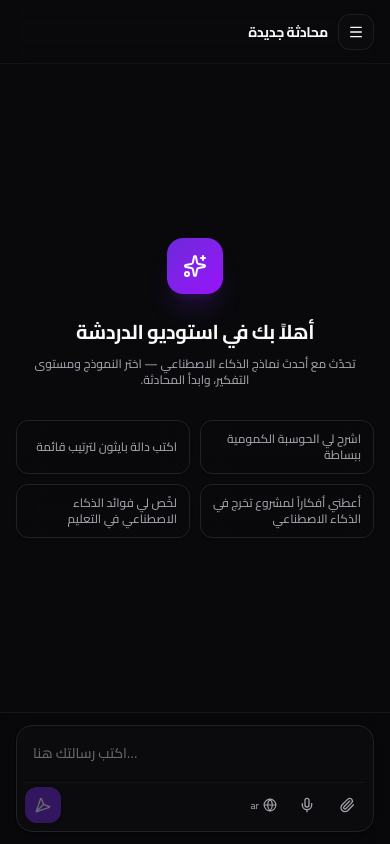
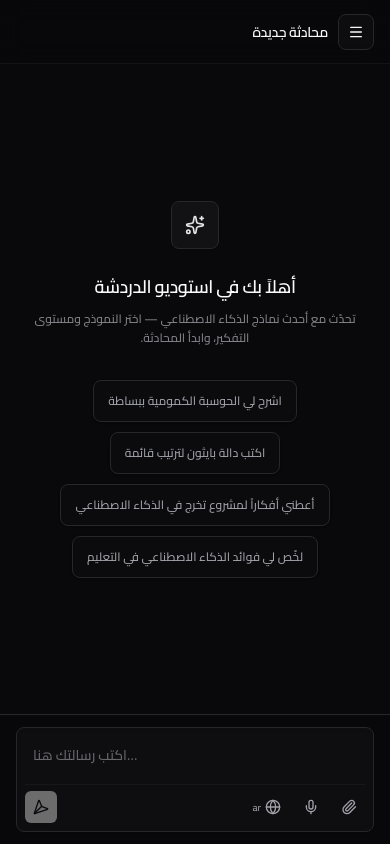
Before and after one commit to narozezzat/chat-ai, a Next.js app: page / in a window 390 px wide. Built offline with nearby package versions, Linux system fonts and the light colour scheme.

Commit message:
refactor: implement next-themes, create textarea component, and refactor ChatInput UI to use Button component

```diff
--- a/src/app/globals.css
+++ b/src/app/globals.css
@@ -29,36 +29,36 @@
 }
 
 :root {
-  /* Premium Dark Theme (Stripe/Linear styled) */
+  /* Classic Zinc Dark Theme */
   --background: hsl(240 10% 3.9%);
   --foreground: hsl(0 0% 98%);
 
-  --card: hsl(240 10% 5%);
+  --card: hsl(240 10% 3.9%);
   --card-foreground: hsl(0 0% 98%);
 
-  --popover: hsl(240 10% 5%);
+  --popover: hsl(240 10% 3.9%);
   --popover-foreground: hsl(0 0% 98%);
 
-  --primary: hsl(263.4 70% 50.4%);
-  --primary-foreground: hsl(210 20% 98%);
+  --primary: hsl(0 0% 98%);
+  --primary-foreground: hsl(240 5.9% 10%);
 
-  --secondary: hsl(240 3.7% 12%);
+  --secondary: hsl(240 3.7% 10%);
   --secondary-foreground: hsl(0 0% 98%);
 
-  --muted: hsl(240 3.7% 12%);
+  --muted: hsl(240 3.7% 10%);
   --muted-foreground: hsl(240 5% 64.9%);
 
-  --accent: hsl(240 3.7% 12%);
+  --accent: hsl(240 3.7% 15.9%);
   --accent-foreground: hsl(0 0% 98%);
 
-  --destructive: hsl(0 62.8% 45%);
-  --destructive-foreground: hsl(0 85.7% 97.3%);
+  --destructive: hsl(0 62.8% 30.6%);
+  --destructive-foreground: hsl(0 0% 98%);
 
-  --border: hsl(240 3.7% 14%);
-  --input: hsl(240 3.7% 14%);
+  --border: hsl(240 3.7% 15.9%);
+  --input: hsl(240 3.7% 15.9%);
   --ring: hsl(240 4.9% 83.9%);
 
-  --radius: 0.75rem;
+  --radius: 0.5rem;
 }
 
 /* Base styles */
@@ -72,32 +72,20 @@ body {
   text-rendering: optimizeLegibility;
 }
 
-/* Premium ambient backdrop glow */
-body::before {
-  content: '';
-  position: fixed;
-  inset: 0;
-  background:
-    radial-gradient(60rem 60rem at 80% -20%, rgba(124, 58, 237, 0.08), transparent 70%),
-    radial-gradient(50rem 50rem at -10% 110%, rgba(147, 51, 234, 0.08), transparent 70%);
-  pointer-events: none;
-  z-index: -1;
-}
-
 /* Custom premium scrollbar */
 ::-webkit-scrollbar {
-  width: 8px;
-  height: 8px;
+  width: 6px;
+  height: 6px;
 }
 ::-webkit-scrollbar-track {
   background: transparent;
 }
 ::-webkit-scrollbar-thumb {
-  background: hsl(240 3.7% 16%);
+  background: hsl(240 3.7% 20%);
   border-radius: 999px;
 }
 ::-webkit-scrollbar-thumb:hover {
-  background: hsl(240 3.7% 24%);
+  background: hsl(240 3.7% 30%);
 }
 
 /* Pulsing red recording dot */
@@ -108,7 +96,7 @@ body::before {
   }
   50% {
     opacity: 0.4;
-    transform: scale(0.75);
+    transform: scale(0.8);
   }
 }
 .rec-dot {
@@ -138,7 +126,7 @@ body::before {
 @keyframes msg-in {
   from {
     opacity: 0;
-    transform: translateY(8px);
+    transform: translateY(4px);
   }
   to {
     opacity: 1;
@@ -146,12 +134,12 @@ body::before {
   }
 }
 .msg-in {
-  animation: msg-in 0.25s cubic-bezier(0.16, 1, 0.3, 1) both;
+  animation: msg-in 0.2s cubic-bezier(0.16, 1, 0.3, 1) both;
 }
 
 /* Markdown chat bubble styling */
 .prose-chat {
-  line-height: 1.75;
+  line-height: 1.7;
   word-break: break-word;
 }
 .prose-chat > :first-child {
@@ -161,12 +149,12 @@ body::before {
   margin-bottom: 0;
 }
 .prose-chat p {
-  margin: 0.6rem 0;
+  margin: 0.5rem 0;
 }
 .prose-chat ul,
 .prose-chat ol {
-  margin: 0.6rem 0;
-  padding-inline-start: 1.5rem;
+  margin: 0.5rem 0;
+  padding-inline-start: 1.25rem;
 }
 .prose-chat ul {
   list-style: disc;
@@ -175,38 +163,43 @@ body::before {
   list-style: decimal;
 }
 .prose-chat li {
-  margin: 0.3rem 0;
+  margin: 0.25rem 0;
 }
 .prose-chat h1,
 .prose-chat h2,
 .prose-chat h3 {
-  font-weight: 700;
-  margin: 1.25rem 0 0.5rem;
-  line-height: 1.3;
+  font-weight: 600;
+  margin: 1rem 0 0.4rem;
+  line-height: 1.25;
+  color: var(--foreground);
 }
 .prose-chat h1 {
-  font-size: 1.35rem;
+  font-size: 1.25rem;
 }
 .prose-chat h2 {
-  font-size: 1.15rem;
+  font-size: 1.1rem;
 }
 .prose-chat h3 {
-  font-size: 1.05rem;
+  font-size: 1rem;
 }
 .prose-chat a {
-  color: hsl(263.4 70% 65.4%);
+  color: var(--foreground);
   text-decoration: underline;
-  text-underline-offset: 4px;
+  text-underline-offset: 3px;
+  transition: opacity 0.15s;
+}
+.prose-chat a:hover {
+  opacity: 0.8;
 }
 .prose-chat blockquote {
-  border-inline-start: 4px solid var(--primary);
-  padding-inline-start: 0.85rem;
+  border-inline-start: 3px solid var(--border);
+  padding-inline-start: 0.75rem;
   color: var(--muted-foreground);
-  margin: 0.75rem 0;
+  margin: 0.5rem 0;
 }
 .prose-chat table {
   border-collapse: collapse;
-  margin: 0.75rem 0;
+  margin: 0.5rem 0;
   display: block;
   width: 100%;
   overflow-x: auto;
@@ -214,20 +207,20 @@ body::before {
 .prose-chat th,
 .prose-chat td {
   border: 1px solid var(--border);
-  padding: 0.5rem 0.75rem;
+  padding: 0.4rem 0.6rem;
 }
 .prose-chat th {
-  background: var(--muted);
+  background: var(--secondary);
   font-weight: 600;
 }
 .prose-chat :not(pre) > code {
-  background: var(--muted);
-  color: hsl(263.4 70% 90%);
-  padding: 0.15rem 0.4rem;
+  background: var(--secondary);
+  color: var(--foreground);
+  padding: 0.1rem 0.3rem;
   border-radius: 0.25rem;
   font-size: 0.85em;
   font-family: ui-monospace, SFMono-Regular, Menlo, monospace;
 }
 .prose-chat pre {
-  margin: 0.75rem 0;
+  margin: 0.5rem 0;
 }
--- a/src/app/layout.tsx
+++ b/src/app/layout.tsx
@@ -16,7 +16,7 @@ export const metadata: Metadata = {
 
 export const viewport: Viewport = {
   colorScheme: 'dark',
-  themeColor: '#0f0a1e',
+  themeColor: '#09090b',
 }
 
 export default function RootLayout({ children }: { children: ReactNode }) {
--- a/src/app/page.tsx
+++ b/src/app/page.tsx
@@ -114,19 +114,19 @@ export default function RootPage(): React.JSX.Element {
       {/* Main chat window viewport */}
       <div className="flex flex-1 flex-col overflow-hidden relative animate-in fade-in duration-300">
         {/* Top Header navbar */}
-        <header className="sticky top-0 z-20 flex h-16 w-full items-center justify-between border-b border-border/40 bg-card/30 backdrop-blur-md px-4 shrink-0">
+        <header className="sticky top-0 z-20 flex h-16 w-full items-center justify-between border-b border-border/40 bg-zinc-950/20 backdrop-blur-md px-4 shrink-0">
           <div className="flex items-center gap-2.5">
             <Button
               variant="ghost"
               size="icon"
-              className="flex h-9 w-9 items-center justify-center rounded-xl bg-card border border-border/80 hover:bg-muted md:hidden"
+              className="flex h-9 w-9 items-center justify-center rounded-lg bg-zinc-900/30 border border-border hover:bg-zinc-800 md:hidden"
               onClick={() => setSidebarOpen(true)}
               aria-label="افتح القائمة الجانبية"
             >
-              <Menu className="h-5 w-5" />
+              <Menu className="h-5 w-5" aria-hidden="true" />
             </Button>
             <div className="flex items-center gap-2">
-              <span dir="auto" className="text-sm font-bold tracking-tight text-foreground md:text-base">
+              <span dir="auto" className="text-sm font-semibold tracking-tight text-foreground md:text-base">
                 {activeSession?.title || 'محادثة جديدة'}
               </span>
             </div>
@@ -136,11 +136,11 @@ export default function RootPage(): React.JSX.Element {
             <Button
               variant="ghost"
               size="icon"
-              className="h-9 w-9 rounded-xl border border-border/80 bg-card hover:bg-muted md:flex hidden"
+              className="h-9 w-9 rounded-lg border border-border bg-zinc-900/30 hover:bg-zinc-800 md:flex hidden"
               onClick={handleNewChat}
               aria-label="محادثة جديدة"
             >
-              <Plus className="h-4 w-4" />
+              <Plus className="h-4 w-4" aria-hidden="true" />
             </Button>
           </div>
         </header>
--- /dev/null
+++ b/src/components/ui/textarea.tsx
@@ -0,0 +1,23 @@
+import * as React from 'react'
+import { cn } from '@/lib/utils'
+
+export interface TextareaProps
+  extends React.TextareaHTMLAttributes<HTMLTextAreaElement> {}
+
+const Textarea = React.forwardRef<HTMLTextAreaElement, TextareaProps>(
+  ({ className, ...props }, ref): React.JSX.Element => {
+    return (
+      <textarea
+        className={cn(
+          "flex min-h-[40px] w-full rounded-xl border border-input bg-transparent px-3 py-2 text-sm shadow-xs placeholder:text-muted-foreground/60 focus-visible:outline-none focus-visible:ring-1 focus-visible:ring-ring disabled:cursor-not-allowed disabled:opacity-50",
+          className
+        )}
+        ref={ref}
+        {...props}
+      />
+    )
+  }
+)
+Textarea.displayName = "Textarea"
+
+export { Textarea }
--- a/src/features/chat/components/ChatInput.tsx
+++ b/src/features/chat/components/ChatInput.tsx
@@ -4,6 +4,8 @@ import * as React from 'react'
 import { useSpeechRecognition } from '@/features/chat/hooks/useSpeechRecognition'
 import { SPEECH_LANGS } from '@/lib/uiConfig'
 import { Send, Square, Mic, Paperclip, X, Globe } from 'lucide-react'
+import { Button } from '@/components/ui/button'
+import { Textarea } from '@/components/ui/textarea'
 
 interface ChatInputProps {
   value: string
@@ -82,7 +84,7 @@ export function ChatInput({ value, onChange, onSend, onStop, isStreaming }: Chat
   }
 
   return (
-    <div className="border-t border-border/60 bg-background/55 backdrop-blur-md">
+    <div className="border-t border-border bg-zinc-950/60 backdrop-blur-md">
       <div className="mx-auto w-full max-w-3xl px-4 py-3">
         {images.length > 0 ? (
           <div className="mb-2 flex flex-wrap gap-2">
@@ -90,20 +92,22 @@ export function ChatInput({ value, onChange, onSend, onStop, isStreaming }: Chat
               <div key={i} className="group relative">
                 {/* eslint-disable-next-line @next/next/no-img-element */}
                 <img src={src} alt="" className="h-16 w-16 rounded-lg border border-border object-cover" />
-                <button
+                <Button
                   onClick={() => setImages((cur) => cur.filter((_, idx) => idx !== i))}
-                  className="absolute -inset-e-1.5 -top-1.5 flex h-5 w-5 items-center justify-center rounded-full bg-background text-muted-foreground shadow ring-1 ring-border transition hover:text-foreground"
+                  variant="outline"
+                  size="icon"
+                  className="absolute -inset-e-1.5 -top-1.5 h-5 w-5 rounded-full bg-background text-muted-foreground shadow-xs transition hover:text-foreground [&_svg]:size-3"
                   aria-label="إزالة الصورة"
                 >
-                  <X className="h-3 w-3" />
-                </button>
+                  <X className="h-3 w-3" aria-hidden="true" />
+                </Button>
               </div>
             ))}
           </div>
         ) : null}
 
-        <div className="flex flex-col gap-2 rounded-2xl border border-border bg-card p-2 shadow-sm transition-all focus-within:border-primary/60">
-          <textarea
+        <div className="flex flex-col gap-2 rounded-lg border border-border bg-zinc-900/40 p-2 shadow-xs transition-all focus-within:border-zinc-700">
+          <Textarea
             ref={textareaRef}
             dir="auto"
             rows={1}
@@ -111,11 +115,11 @@ export function ChatInput({ value, onChange, onSend, onStop, isStreaming }: Chat
             onChange={(e) => onChange(e.target.value)}
             onKeyDown={handleKeyDown}
             placeholder={listening ? 'جارٍ الاستماع…' : 'اكتب رسالتك هنا…'}
-            className="max-h-[150px] min-h-[40px] w-full resize-none bg-transparent px-2 py-2 text-sm leading-relaxed text-foreground outline-none placeholder:text-muted-foreground/60"
+            className="max-h-[150px] min-h-[40px] w-full resize-none bg-transparent border-0 px-2 py-2 text-sm leading-relaxed text-foreground outline-hidden shadow-none focus-visible:ring-0"
           />
 
-          <div className="flex items-center justify-between pt-1 border-t border-border/40">
-            <div className="flex items-center gap-1">
+          <div className="flex items-center justify-between pt-1.5 border-t border-border/40">
+            <div className="flex items-center gap-1.5">
               <input
                 ref={fileInputRef}
                 type="file"
@@ -124,68 +128,78 @@ export function ChatInput({ value, onChange, onSend, onStop, isStreaming }: Chat
                 hidden
                 onChange={(e) => handleFiles(e.target.files)}
               />
-              <button
+              <Button
+                variant="ghost"
+                size="icon"
                 onClick={() => fileInputRef.current?.click()}
                 title="إرفاق صورة"
-                className="flex h-9 w-9 items-center justify-center rounded-xl text-muted-foreground transition hover:bg-muted hover:text-foreground"
+                className="h-8 w-8 rounded-md text-muted-foreground transition hover:bg-zinc-800 hover:text-foreground"
                 aria-label="Attach file"
               >
-                <Paperclip className="h-4 w-4" />
-              </button>
+                <Paperclip className="h-4 w-4" aria-hidden="true" />
+              </Button>
 
               {micSupported ? (
-                <div className="flex items-center gap-1">
-                  <button
+                <div className="flex items-center gap-1.5">
+                  <Button
+                    variant={listening ? "destructive" : "ghost"}
+                    size="icon"
                     onClick={toggleMic}
                     title={listening ? 'إيقاف التسجيل' : 'تحدّث'}
-                    className={`flex h-9 w-9 items-center justify-center rounded-xl transition ${listening
-                        ? 'bg-red-500/15 text-red-400'
-                        : 'text-muted-foreground hover:bg-muted hover:text-foreground'
-                      }`}
+                    className={`h-8 w-8 rounded-md transition ${
+                      listening
+                        ? 'bg-red-500/10 text-red-500 hover:bg-red-500/20'
+                        : 'text-muted-foreground hover:bg-zinc-800 hover:text-foreground'
+                    }`}
                     aria-label={listening ? "Stop voice recognition" : "Start voice recognition"}
                   >
                     {listening ? (
-                      <span className="rec-dot h-2.5 w-2.5 rounded-full bg-red-500" />
+                      <span className="rec-dot h-2 w-2 rounded-full bg-red-500" />
                     ) : (
-                      <Mic className="h-4 w-4" />
+                      <Mic className="h-4 w-4" aria-hidden="true" />
                     )}
-                  </button>
-                  <button
+                  </Button>
+                  <Button
+                    variant="ghost"
                     onClick={() => setLangIndex((i) => (i + 1) % SPEECH_LANGS.length)}
                     title="لغة التحدّث"
-                    className="flex h-9 items-center gap-1 rounded-xl px-2 text-[10px] text-muted-foreground transition hover:bg-muted hover:text-foreground"
+                    className="h-8 items-center gap-1 rounded-md px-2 text-[10px] text-muted-foreground transition hover:bg-zinc-800 hover:text-foreground"
                   >
-                    <Globe className="h-3.5 w-3.5" />
+                    <Globe className="h-3.5 w-3.5" aria-hidden="true" />
                     <span>{speechLang.id.split('-')[0]}</span>
-                  </button>
+                  </Button>
                 </div>
               ) : null}
             </div>
 
             {isStreaming ? (
-              <button
+              <Button
+                variant="secondary"
+                size="icon"
                 onClick={onStop}
                 title="إيقاف التوليد"
-                className="flex h-9 w-9 items-center justify-center rounded-xl bg-secondary text-foreground transition hover:bg-muted"
+                className="h-8 w-8 rounded-md bg-zinc-800 text-foreground transition hover:bg-zinc-700"
                 aria-label="Stop generation"
               >
-                <Square className="h-4 w-4 fill-current" />
-              </button>
+                <Square className="h-3.5 w-3.5 fill-current" aria-hidden="true" />
+              </Button>
             ) : (
-              <button
+              <Button
+                variant="default"
+                size="icon"
                 onClick={handleSend}
                 disabled={!canSend}
                 title="إرسال"
-                className="flex h-9 w-9 items-center justify-center rounded-xl bg-primary text-primary-foreground shadow-sm transition hover:bg-primary/90 disabled:cursor-not-allowed disabled:opacity-40"
+                className="h-8 w-8 rounded-md bg-foreground text-background shadow-xs transition hover:bg-foreground/90 disabled:cursor-not-allowed disabled:opacity-40"
                 aria-label="Send message"
               >
-                <Send className="h-4 w-4 rtl:rotate-180" />
-              </button>
+                <Send className="h-3.5 w-3.5 rtl:rotate-180" aria-hidden="true" />
+              </Button>
             )}
           </div>
         </div>
 
-        <p className="mt-2 text-center text-[10px] text-muted-foreground/50 hidden sm:block">
+        <p className="mt-1.5 text-center text-[10px] text-muted-foreground/45 hidden sm:block">
           اضغط Enter للإرسال · Shift+Enter لسطر جديد
         </p>
       </div>
--- a/src/features/chat/components/MessageList.tsx
+++ b/src/features/chat/components/MessageList.tsx
@@ -1,9 +1,8 @@
-'use client'
-
 import * as React from 'react'
 import { MessageItem } from '@/features/chat/components/MessageItem'
 import { Sparkles } from 'lucide-react'
 import type { UIMessage } from '@/lib/types'
+import { Button } from '@/components/ui/button'
 
 interface MessageListProps {
   messages: UIMessage[]
@@ -20,24 +19,25 @@ const SUGGESTIONS = [
 
 function EmptyState({ onSuggest }: { onSuggest: (text: string) => void }): React.JSX.Element {
   return (
-    <div className="mx-auto flex h-full w-full max-w-2xl flex-col items-center justify-center px-4 py-12 text-center md:py-0">
-      <div className="mb-6 flex h-14 w-14 items-center justify-center rounded-2xl bg-linear-to-br from-primary to-purple-600 shadow-xl shadow-primary/20">
-        <Sparkles className="h-6 w-6 text-white" aria-hidden="true" />
+    <div className="mx-auto flex h-full w-full max-w-2xl flex-col items-center justify-center px-4 py-16 text-center md:py-0">
+      <div className="mb-6 flex h-12 w-12 items-center justify-center rounded-lg border border-border bg-zinc-900/60 shadow-xs">
+        <Sparkles className="h-5 w-5 text-zinc-200" aria-hidden="true" />
       </div>
-      <h1 className="text-xl font-bold tracking-tight sm:text-2xl">أهلاً بك في استوديو الدردشة</h1>
-      <p className="mt-2.5 max-w-md text-xs text-muted-foreground sm:text-sm">
+      <h1 className="text-lg font-semibold tracking-tight text-foreground">أهلاً بك في استوديو الدردشة</h1>
+      <p className="mt-2 max-w-sm text-xs text-muted-foreground/80 leading-relaxed">
         تحدّث مع أحدث نماذج الذكاء الاصطناعي — اختر النموذج ومستوى التفكير، وابدأ المحادثة.
       </p>
 
-      <div className="mt-8 flex w-full flex-wrap justify-center gap-2.5 sm:grid sm:grid-cols-2">
+      <div className="mt-8 flex w-full flex-wrap justify-center gap-2.5 sm:grid sm:grid-cols-2 max-w-md">
         {SUGGESTIONS.map((s) => (
-          <button
+          <Button
             key={s}
+            variant="outline"
             onClick={() => onSuggest(s)}
-            className="flex-1 min-w-[140px] whitespace-normal rounded-xl border border-border bg-card/40 px-3 py-2.5 text-start text-xs text-muted-foreground shadow-sm backdrop-blur-md transition hover:border-primary/50 hover:bg-card hover:text-foreground hover:shadow-md"
+            className="h-auto whitespace-normal rounded-lg border border-border bg-zinc-900/20 px-3.5 py-3 text-start text-xs text-muted-foreground hover:bg-zinc-800/40 hover:text-foreground hover:border-zinc-700 transition-all flex justify-start items-center"
           >
             {s}
-          </button>
+          </Button>
         ))}
       </div>
     </div>
```
Also changed, not shown: src/components/ui/CodeBlock.tsx (+11 -10 lines), src/features/chat/components/ChatSidebar.tsx (+36 -29 lines), src/features/chat/components/EffortSelector.tsx (+11 -6 lines), src/features/chat/components/MessageItem.tsx (+18 -15 lines), src/features/chat/components/ModelSelector.tsx (+4 -4 lines).
